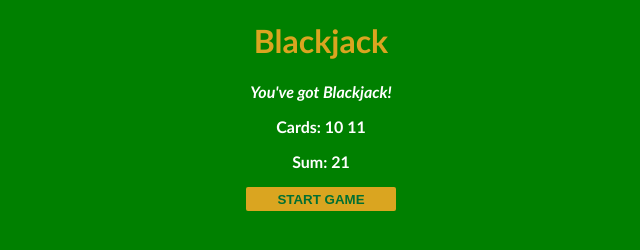
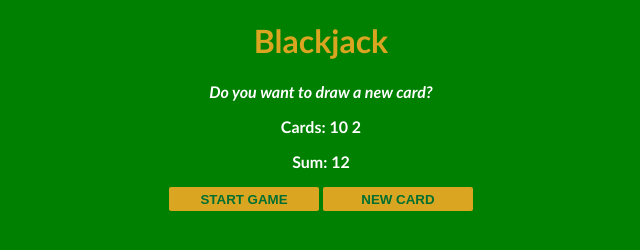
Before and after one commit to RicardoBachmann/blackjack-game, a plain HTML site: page index.html in a window 1280 px wide. Both pictures are taken after a click on the button "START GAME". Shown: the whole page, without its empty margins (319-959 px from the left). Drawn offline with Linux system fonts and the light colour scheme.

Commit message:
Add newCard Button and rename the startGame function

```diff
--- a/index.html
+++ b/index.html
@@ -14,6 +14,7 @@
     <p id="cards-el">Cards:</p>
     <p id="sum-el">Sum:</p>
     <button onclick="startGame()">START GAME</button>
+    <button onclick="newCard()">NEW CARD</button>
 
 
 
--- a/script.js
+++ b/script.js
@@ -1,5 +1,6 @@
 let firstCard = 10
-let secondCard = 11
+let secondCard = 2
+let thirdCard = 4
 let sum = firstCard + secondCard
 let hasBlackJack = false
 let isAlive = true
@@ -10,6 +11,10 @@ let sumEl = document.getElementById("sum-el")
 let cardsEl = document.getElementById("cards-el")
 
 function startGame() {
+    renderGame()
+}
+
+function renderGame() {
 
     if (sum <= 20) {
         message = "Do you want to draw a new card?"
@@ -26,3 +31,10 @@ function startGame() {
    cardsEl.textContent = "Cards: " + firstCard + " " + secondCard
 
 }
+
+function newCard() {
+
+    console.log("Drawing a new card from the deck")
+    sum += thirdCard
+    renderGame();
+}
--- a/style.css
+++ b/style.css
@@ -7,7 +7,7 @@ body {
     background-color: green;
 }
 
-h1{
+h1 {
     color: goldenrod
 }
 
@@ -23,4 +23,5 @@ button {
     border-radius: 2px;
     padding: 0.3rem;
     font-weight: bold;
+
 }
```
